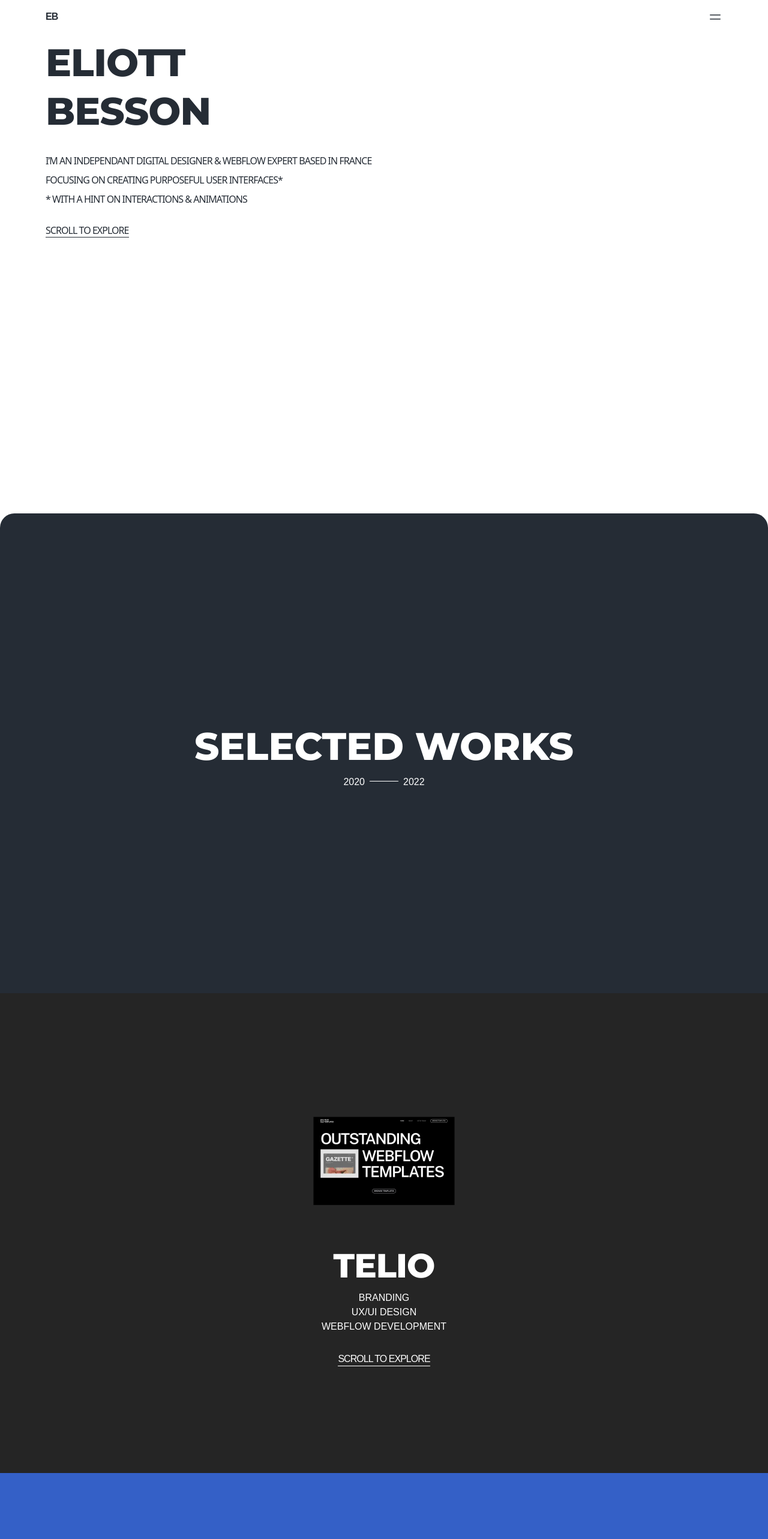
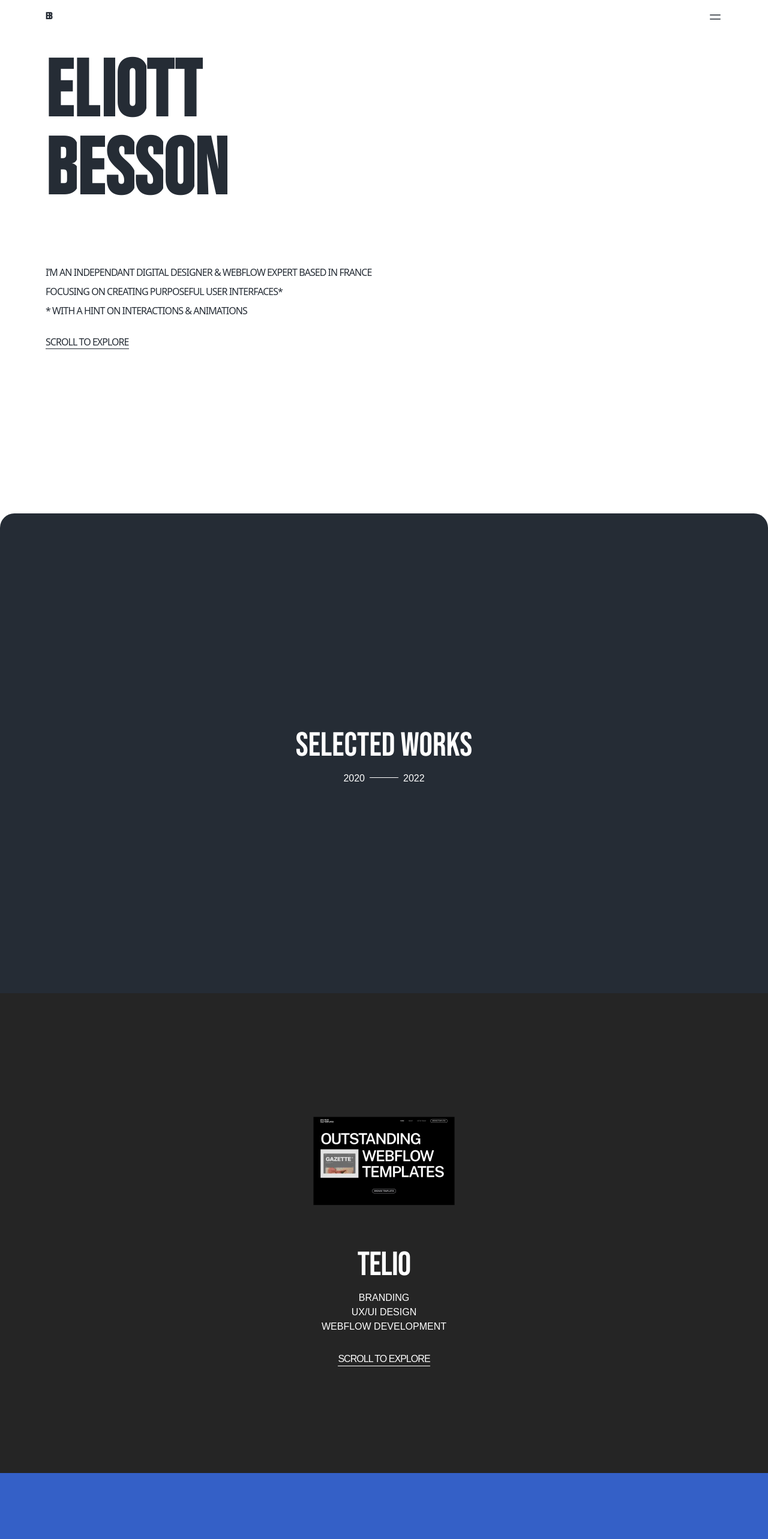
Before and after one commit to xdelmo/eliotbesson, a React (Create React App) app: page / in a window 1280 px wide. Shown: the top 2566 px of the page at 60% size. Built offline with nearby package versions, Linux system fonts and the light colour scheme.

Commit message:
FIX: overflow hero and new font

```diff
--- a/src/components/AboutMe.jsx
+++ b/src/components/AboutMe.jsx
@@ -29,23 +29,23 @@ function AboutMe() {
     <div className="bg-white box-shadow-lg rounded-b-3xl drop-shadow-lg">
       <div
         id="aboutme"
-        className="Aboutme  min-h-screen py-20 flex flex-col justify-center items-start text-primary  uppercase wrapper "
+        className="flex flex-col items-start justify-center min-h-screen py-20 uppercase Aboutme text-primary wrapper "
       >
-        <h3 className="font-ppmori font-thin mb-2 text-xs opacity-50 letter-spacing-xs leading-5 ">
+        <h3 className="mb-2 text-xs font-thin leading-5 opacity-50 font-ppmori letter-spacing-xs ">
           A little more about me
         </h3>
         <motion.div
-          className="flex gap-6 flex-col "
+          className="flex flex-col gap-6 "
           variants={infosAboutMe}
           initial="hidden"
           whileInView="show"
           viewport={{ once: false }}
         >
-          <p className="font-montserrat work letter-spacing-2xs leading-none uppercase">
-            Bonjour! I’m eliot, indepe ndant digital designer, and webflow
+          <p className="leading-none uppercase font-bebas work letter-spacing-xs">
+            Bonjour! I’m eliot, independant digital designer, and webflow
             expert, living on planet earth{" "}
             <motion.img
-              className="aboutme-img inline-block"
+              className="inline-block aboutme-img"
               src="/assets/globe.png"
               alt="globe"
               variants={imgVariants}
@@ -55,7 +55,7 @@ function AboutMe() {
             />{" "}
             since 1997.
           </p>
-          <p className="font-montserrat work letter-spacing-2xs leading-none uppercase">
+          <p className="leading-none uppercase font-bebas work letter-spacing-xs">
             i have +5 years of XP. in designing digital products,{" "}
             <motion.img
               className="aboutme-img"
@@ -69,7 +69,7 @@ function AboutMe() {
             with A strong focus on user interface.
           </p>
         </motion.div>
-        <p className="text-primary letter-spacing-xs leading-5 uppercase hover-underline-animation mt-8 up-letters-animation">
+        <p className="mt-8 leading-5 uppercase text-primary letter-spacing-xs hover-underline-animation up-letters-animation">
           Learn more
         </p>
       </div>
--- a/src/components/Box.jsx
+++ b/src/components/Box.jsx
@@ -1,14 +1,7 @@
 import React from "react";
 
 function Box() {
-  return (
-    <div>
-      <div
-        className="h-screen  -z-10 relative
-"
-      ></div>
-    </div>
-  );
+  return <div className="h-screen pointer-events-none -z-10"></div>;
 }
 
 export default Box;
--- a/src/components/Footer.jsx
+++ b/src/components/Footer.jsx
@@ -7,14 +7,13 @@ function Footer() {
       id="contact"
       className=" bg-primary footer rounded-t-3xl font-ppmori"
     >
-      {/* larghezza fissa a 60 e si vede tutto, ma non è corretto perchè non responsive */}
-      <div className=" py-4 wrapper">
-        <div className=" flex flex-row justify-between flex-wrap gap-2 mt-8">
+      <div className="py-4 wrapper">
+        <div className="flex flex-row flex-wrap justify-between gap-2 mt-8 ">
           {/* mappa tutti i footerLink del footerLinks */}
           {footerLinks.map((footerLink) => (
             <div className="flex flex-col my-4" key={footerLink.title}>
               {/* stampa il titolo di ogni footerLink */}
-              <h4 className="uppercase text-white">{footerLink.title}</h4>
+              <h4 className="text-white uppercase">{footerLink.title}</h4>
               <ul className="mt-2">
                 {/* mappa tutti i link di ogni footerLink */}
                 {/* prendo index a */}
@@ -32,7 +31,7 @@ function Footer() {
             </div>
           ))}
         </div>
-        <p className="text-white letter-spacing-xs leading-5 uppercase hover-underline-animation-light mt-8 up-letters-animation font-ppmori">
+        <p className="mt-8 leading-5 text-white uppercase letter-spacing-xs hover-underline-animation-light up-letters-animation font-ppmori">
           <a href="#">Let's work together</a>
         </p>
       </div>
--- a/src/components/Hero.jsx
+++ b/src/components/Hero.jsx
@@ -13,9 +13,12 @@ function Hero() {
       },
     },
   };
+
   return (
-    <div id="hero" className="min-h-screen bg-white">
-      <h1 className="text-primary hero font-montserrat font-bold uppercase wrapper flex  flex-col letter-spacing-xs ">
+    <div className="bg-white ">
+      <div id="hero" className="min-h-screen wrapper">
+        <h1 className="flex flex-col font-bold uppercase text-primary hero font-bebas letter-spacing-xs">
+          {/* Eliot animation */}
           <motion.div initial="hidden" animate="visible" variants={container}>
             <div className="container">
               {placeholderText.map((item, index) => {
@@ -23,32 +26,33 @@ function Hero() {
               })}
             </div>
           </motion.div>
+          {/* Besson animation */}
           <motion.div initial="hidden" animate="visible" variants={container}>
-          <div className="container -mt-10">
+            <div className="container -mt-32">
               {placeholderText2.map((item, index) => {
                 return <AnimatedText {...item} key={index} />;
               })}
             </div>
           </motion.div>
-
-        {/* <div>Eliot</div>
-        <div className="mt-[-.75em]">Besson</div> */}
         </h1>
 
-      <div className="text-primary letter-spacing-xs wrapper leading-5 uppercase flex flex-col gap-3">
-        <p className="flex-1">
-          i’m an independant digital designer & webflow expert based in france
+        {/* HERO PARAGRAPHS */}
+        <div className="">
+          <div className="flex flex-col gap-3 leading-5 uppercase text-primary letter-spacing-xs ">
+            <p className="">
+              i’m an independant digital designer & webflow expert based in
+              france
             </p>
-        <p className="flex-1">
-          focusing on creating purposeful user interfaces*
-        </p>
-        <p className="flex-1">* with a hint on interactions & animations</p>
+            <p className="">focusing on creating purposeful user interfaces*</p>
+            <p className="">* with a hint on interactions & animations</p>
+          </div>
         </div>
 
-      <div className="wrapper">
-        <p className="text-primary letter-spacing-xs leading-5 uppercase hover-underline-animation mt-8 up-letters-animation">
+        <div className="">
+          <p className="mt-8 leading-5 uppercase text-primary letter-spacing-xs hover-underline-animation up-letters-animation">
             Scroll to explore
           </p>
+        </div>
       </div>
     </div>
   );
--- a/src/components/Navbar.jsx
+++ b/src/components/Navbar.jsx
@@ -54,8 +54,8 @@ function Navbar() {
     // Navbar
     <div className="bg-white">
       {" "}
-      <nav className="flex  text-primary wrapper font-bold font-ppmori uppercase  tracking-tighter py-4 justify-between">
-        <a href="#" className=" text-primary font-ppmori letter-spacing-xs">
+      <nav className="flex justify-between py-4 font-bold tracking-tighter uppercase text-primary wrapper font-ppmori">
+        <a href="#" className=" text-primary font-bebas letter-spacing-xs">
           EB
         </a>
 
@@ -79,14 +79,14 @@ function Navbar() {
       {isMenuOpen && (
         <AnimatePresence>
           <motion.div
-            className=" bg-primary w-screen fixed top-0 left-0 z-10 right-0 h-screen"
+            className="fixed top-0 left-0 right-0 z-10 w-screen h-screen bg-primary"
             variants={navVariants}
             initial="hidden"
             animate="show"
             exit="exit"
           >
             <motion.div
-              className="bg-primary fixed top-0 left-0 right-0 z-20 h-screen text-lg tracking-tighter py-4 wrapper"
+              className="fixed top-0 left-0 right-0 z-20 h-screen py-4 text-lg tracking-tighter bg-primary wrapper"
               variants={navVariants}
               initial="hidden"
               animate="show"
@@ -109,16 +109,16 @@ function Navbar() {
                 </svg>
               </div>
 
-              <ul className="flex h-screen  flex-col justify-center text-lightDesaturated gap-2">
+              <ul className="flex flex-col justify-center h-screen gap-2 text-lightDesaturated">
                 {navLinks.map((nav) => (
                   <li
                     key={nav.id}
-                    className="letter-spacing-xs flex hover:text-white"
+                    className="flex letter-spacing-xs hover:text-white"
                   >
                     <span className="tracking-wide text-2xs">/{nav.id}</span>
                     <a
                       href={nav.link}
-                      className="text-5xl ml-2"
+                      className="ml-2 text-5xl"
                       onClick={handleClickLink}
                     >
                       {nav.title}
--- a/src/components/Work.jsx
+++ b/src/components/Work.jsx
@@ -2,14 +2,14 @@ import React from "react";
 
 function Work(props) {
   return (
-    <div className={`${props.bgColor} font-montserrat`}>
-      <div className="text-white min-h-screen wrapper py-20 flex flex-col justify-center items-center">
-        <div className="justify-center items-center flex flex-col">
+    <div className={`${props.bgColor} font-bebas`}>
+      <div className="flex flex-col items-center justify-center min-h-screen py-20 text-white wrapper">
+        <div className="flex flex-col items-center justify-center">
           {/* <picture className="work-img"> */}
           {/* <source
                 type="image/webp"
                 srcSet={`./assets/${props.img}.webp`}
-                className="rounded-3xl object-cover"
+                className="object-cover rounded-3xl"
               /> */}
           <img
             src={`./assets/${props.img}.png`}
@@ -17,8 +17,8 @@ function Work(props) {
             className="rounded-3xl work-img"
           />
           {/* </picture> */}
-          <div className="flex flex-col justify-center items-center uppercase">
-            <h2 className="work uppercase font-montserrat letter-spacing-xs mt-8">
+          <div className="flex flex-col items-center justify-center uppercase">
+            <h2 className="mt-8 uppercase work font-bebas letter-spacing-xs">
               {`${props.name}`}
             </h2>
             {props.tags.map((tag) => (
@@ -26,7 +26,7 @@ function Work(props) {
                 {tag}
               </p>
             ))}
-            <p className="text-white letter-spacing-xs leading-5 uppercase hover-underline-animation-light mt-8 up-letters-animation font-ppmori">
+            <p className="mt-8 leading-5 text-white uppercase letter-spacing-xs hover-underline-animation-light up-letters-animation font-ppmori">
               <a href={props.link}>Scroll to explore</a>
             </p>
           </div>
--- a/src/components/Works.jsx
+++ b/src/components/Works.jsx
@@ -5,8 +5,8 @@ import Work from "./Work";
 function Works() {
   return (
     <div id="works" className="bg-primary rounded-t-3xl">
-      <div className="flex flex-col items-center justify-center min-h-screen p-4 text-white wrapper">
-        <h2 className="text-center uppercase hero font-montserrat">
+      <div className="flex flex-col items-center justify-center min-h-screen text-white wrapper">
+        <h2 className="text-center uppercase work font-bebas">
           Selected Works
         </h2>
         <p className="flex items-center justify-center font-ppmori">
--- a/src/index.css
+++ b/src/index.css
@@ -20,7 +20,7 @@
   }
 
   .hero {
-    font-size: 4rem;
+    font-size: 8.25rem;
   }
 
   .work {
@@ -132,5 +132,6 @@
     left: 0;
     width: 100%;
     height: 100vh;
+    pointer-events: auto;
   }
 }
--- a/tailwind.config.js
+++ b/tailwind.config.js
@@ -15,7 +15,7 @@ module.exports = {
       fontFamily: {
         bebas: ["Bebas Neue", "sans-serif"],
         ppmori: ["PP Mori", "sans-serif"],
-        montserrat: ["Montserrat", "sans-serif"],
+        // montserrat: ["Montserrat", "sans-serif"],
       },
     },
   },
```
Lines whose indentation alone changed are shown as unchanged.
